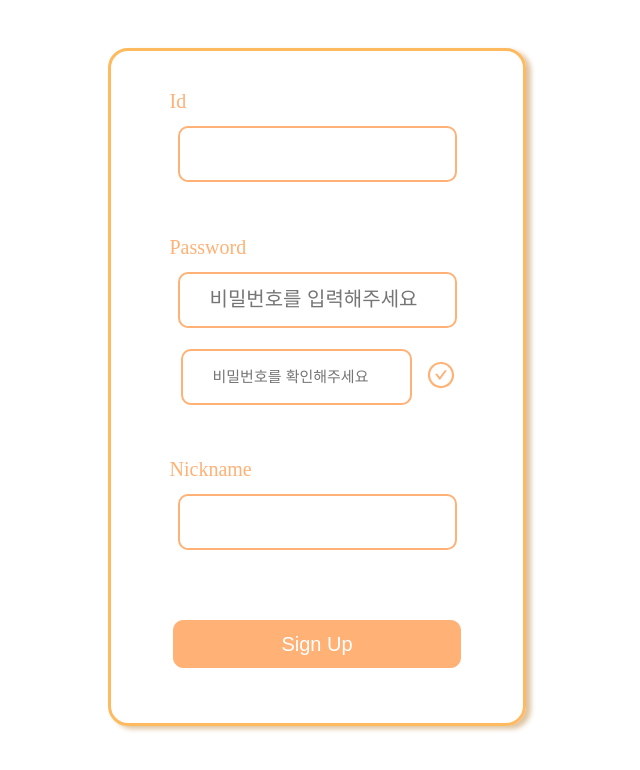
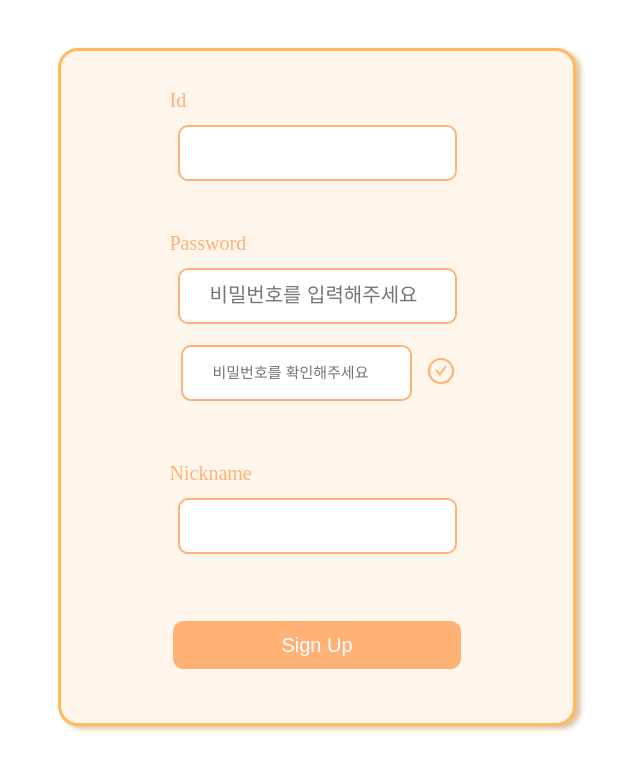
Before and after one commit to GDSC-SKHU/6Team-Hackathon-Front, a Next.js app in the folder dalbit/: page /signup in a window 1280 px wide. Shown: the top 770 px of the page, without its empty margins (323-963 px from the left). Built offline with nearby package versions, Linux system fonts and the light colour scheme.

Commit message:
feat: 회원가입 비밀번호 일치 불일치 기능
업그레이드..

```diff
--- a/dalbit/src/pages/_document.tsx
+++ b/dalbit/src/pages/_document.tsx
@@ -1,13 +1,25 @@
-import { Html, Head, Main, NextScript } from 'next/document'
+import Document, { DocumentContext } from 'next/document'
+import { ServerStyleSheet } from 'styled-components'
 
-export default function Document() {
-  return (
-    <Html lang="en">
-      <Head />
-      <body>
-        <Main />
-        <NextScript />
-      </body>
-    </Html>
-  )
+export default class MyDocument extends Document {
+  static async getInitialProps(ctx: DocumentContext) {
+    const sheet = new ServerStyleSheet()
+    const originalRenderPage = ctx.renderPage
+
+    try {
+      ctx.renderPage = () =>
+        originalRenderPage({
+          enhanceApp: (App) => (props) =>
+            sheet.collectStyles(<App {...props} />),
+        })
+
+      const initialProps = await Document.getInitialProps(ctx)
+      return {
+        ...initialProps,
+        styles: [initialProps.styles, sheet.getStyleElement()],
+      }
+    } finally {
+      sheet.seal()
+    }
+  }
 }
--- a/dalbit/src/pages/signup.tsx
+++ b/dalbit/src/pages/signup.tsx
@@ -8,6 +8,7 @@ export default function Signup({}: any) {
   const [passwordWrite, setpasswordWrite] = useState<string>("");
   const [passwordConfirm, setpasswordConfirm] = useState<string>("");
   const [confirmText, setConfirmText] = useState(false);
+  const [falsePass, setFalsePass] = useState(false);
     const onChange = (e: ChangeEvent<HTMLInputElement>) => {
     setpasswordWrite(e.target.value);
   };
@@ -15,10 +16,14 @@ export default function Signup({}: any) {
     setpasswordConfirm(e.target.value);
   };
   const confirm = () => {
-    if (passwordWrite === passwordConfirm) {
+    if(passwordConfirm===""&&passwordWrite===""){
+      alert('비밀번호를 입력해주세요')
+    }else if (passwordWrite === passwordConfirm) {
       setConfirmText(true);
+      setFalsePass(false);
     }else if(passwordWrite !== passwordConfirm){
       setConfirmText(false);
+      setFalsePass(true);
     }
   };
   return (
@@ -47,7 +52,8 @@ export default function Signup({}: any) {
               <AiOutlineCheckCircle size={30} />
             </ConfrimBtn>
           </div>
-          {confirmText && <div>비밀번호가 일치합니다.</div>}
+          {confirmText ? <div>비밀번호가 일치합니다.</div> :<div></div>}
+          {falsePass?<div>비밀번호가 일치하지 않습니다.</div>:<div></div>}
         </WriteBox>
         <WriteBox>
           <p>Nickname</p>
@@ -61,7 +67,7 @@ export default function Signup({}: any) {
   );
 }
 const ConfrimBtn = styled.button`
-  background-color: white;
+  background-color: #fff6eb;
   outline: none;
   border: none;
   color: #ffb276;
@@ -105,6 +111,10 @@ const WriteBox = styled.div`
     padding-left: 30px;
     border-radius: 10px;
     margin: 0.5rem;
+    &:focus{
+    background-color: #ffeada;
+    transition: all 0.5s ease-out;
+  }
   }
   & > div > input {
     width: 12rem;
@@ -117,6 +127,10 @@ const WriteBox = styled.div`
     padding-left: 30px;
     border-radius: 10px;
     margin: 0.5rem;
+    &:focus{
+    background-color: #ffeada;
+    transition: all 0.5s ease-out;
+  }
   }
   & > div {
     display: flex;
@@ -129,11 +143,12 @@ const WriteBox = styled.div`
 `;
 const SignupBox = styled.div`
   border-radius: 20px;
-  width: 30%;
+  width: 30rem;
   height: 40rem;
   margin: 3rem auto;
   border: 3px solid #ffb95e;
   box-shadow: 5px 3px 5px #dec4a3;
+  background-color: #fff6eb;
   display: flex;
   padding: 1rem;
   justify-content: space-around;
```
